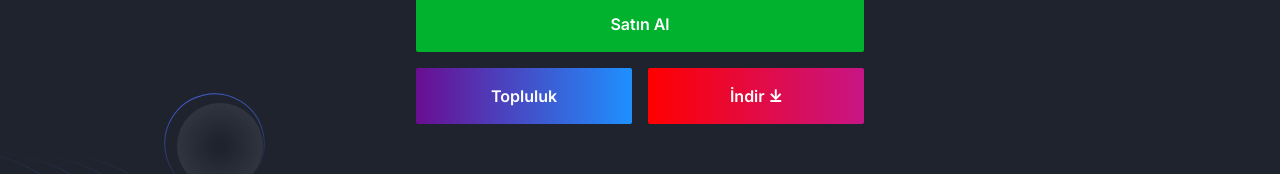
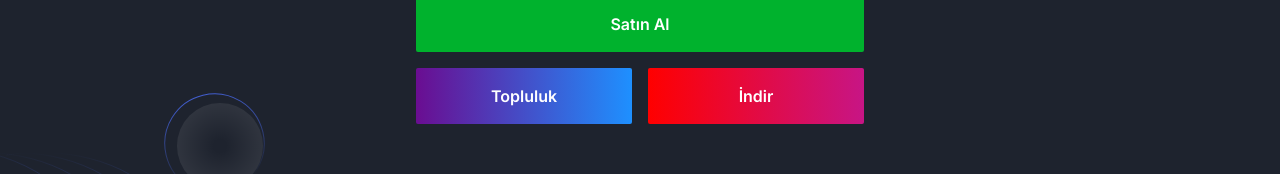
Before and after one commit to f9260/tes8, a Next.js app: page / in a window 1280 px wide. Shown: the part 470-644 px from the top of the page. Built offline with nearby package versions, Linux system fonts and the light colour scheme.

Commit message:
Update index.tsx

```diff
--- a/src/components/Hero/index.tsx
+++ b/src/components/Hero/index.tsx
@@ -52,7 +52,7 @@ const Hero = () => {
                       onClick={() => window.location.href = 'https://onedrive.live.com/download?resid=6F652AD40ADCFC4D%21116&authkey=%21AL%2DBR3IUIKoTnlQ'}
                       className="flex-1 rounded-sm bg-gradient-to-r from-[#FF0000] to-[#C71585] px-3 py-4 text-base font-semibold text-white duration-300 ease-in-out hover:bg-gradient-to-r hover:from-[#E60000] hover:to-[#A0136D] dark:text-white dark:hover:from-[#E60000] dark:hover:to-[#A0136D] text-center cursor-pointer"
                     >
-                      İndir ⤓
+                      İndir
                     </button>
                   </div>
                 </div>
```
